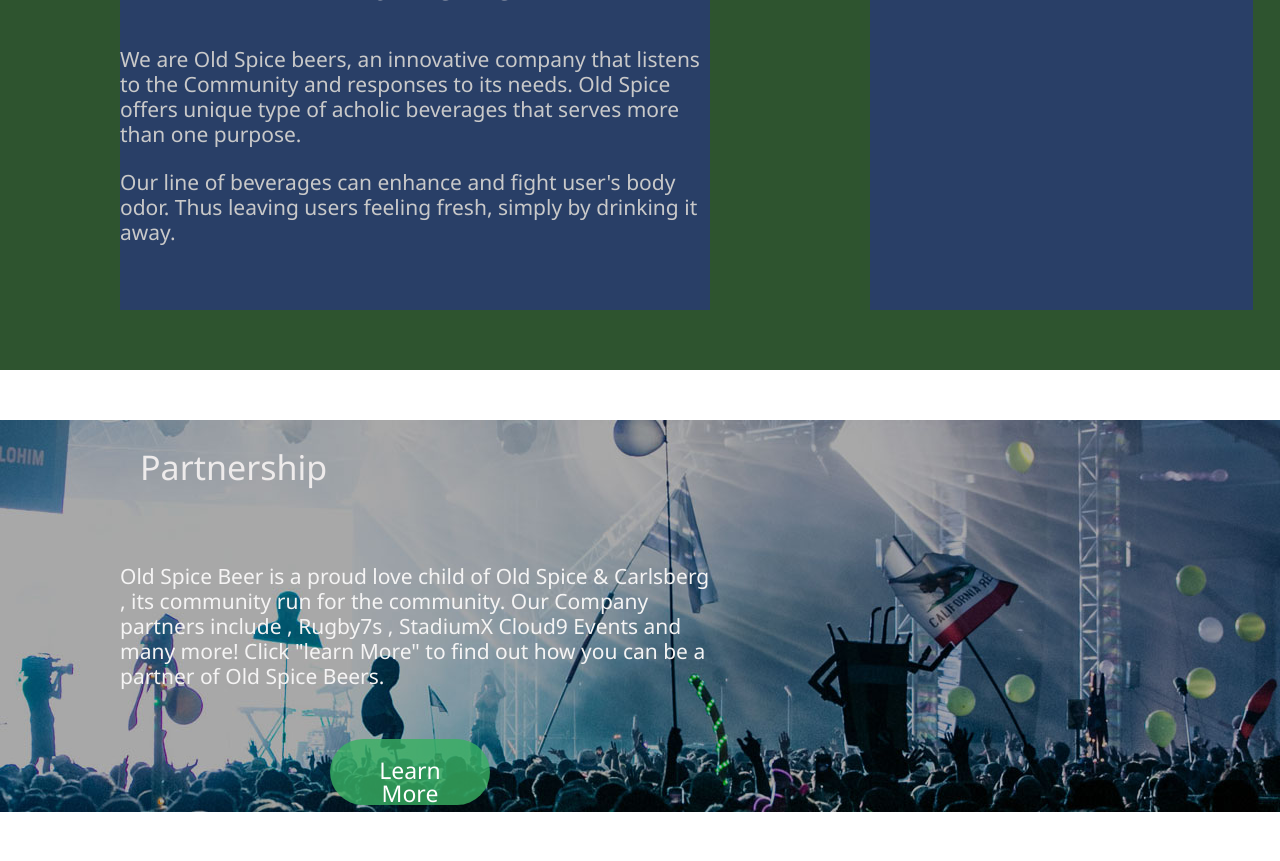
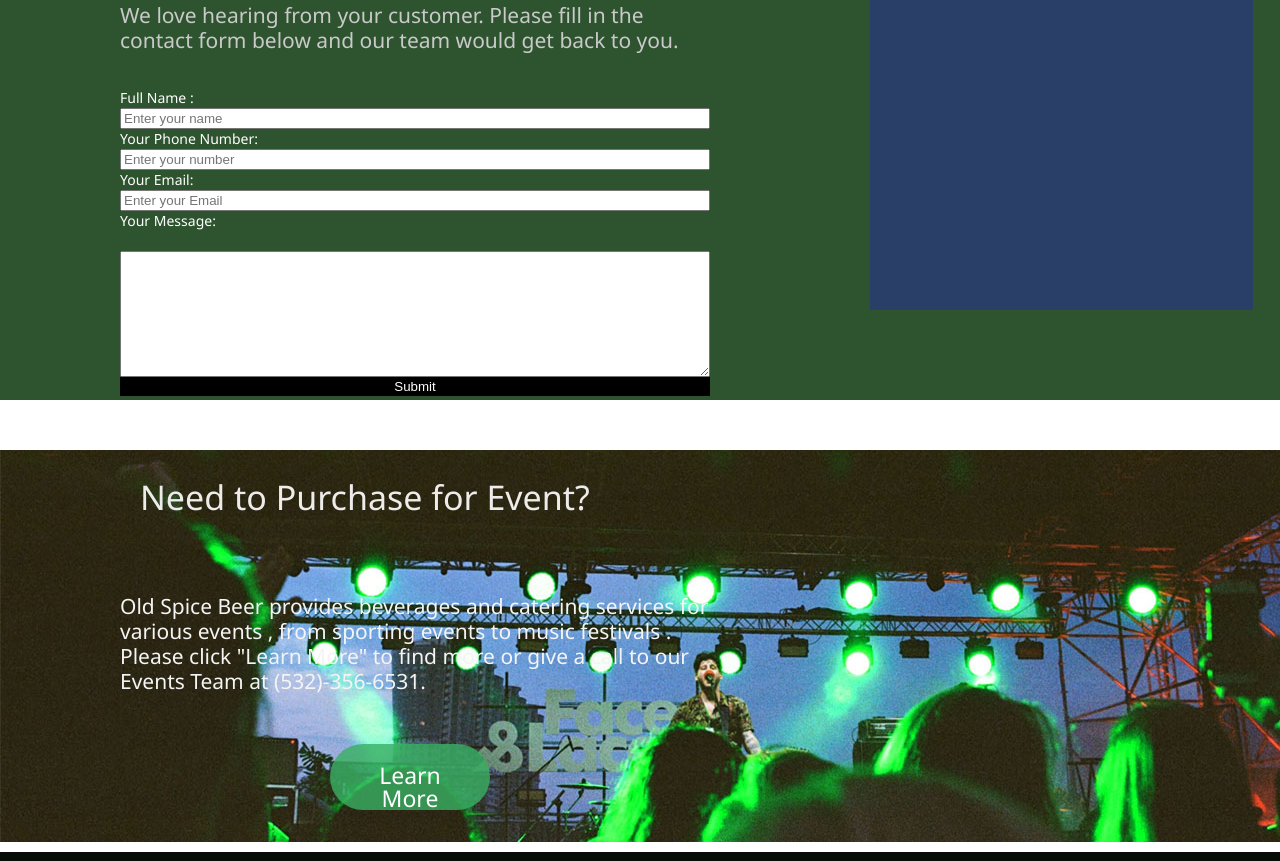
Before and after one commit to jagdeepsgill888/singh_jagdeep_fip, a plain HTML site: page contact.html in a window 1280 px wide. Shown: the part 799-1660 px from the top of the page. Drawn offline with Linux system fonts and the light colour scheme.

Commit message:
Updating css and contact.html after adding contact form

```diff
--- a/contact.html
+++ b/contact.html
@@ -27,51 +27,46 @@
 			 <h2>Contact Us</h2></section>
 	 </div>
 
-	 <section id="aboutWho">
-		 <h2 class="hidden">Who Are We</h2>
-		  <section id="aboutWhoText"><h2>Who Are We</h2>
-			 <P>We are Old Spice beers, an innovative company that listens to the
-				 Community and responses to its needs. Old Spice offers unique type of
-				 acholic beverages that serves more than one purpose.</P>
+	 <section id="contactUs">
+		 <h2 class="hidden">How to Contact</h2>
+		  <section id="contactText"><h2>Have a Question or need assistance?</h2>
+			 <P>We love hearing from your customer. Please
+      fill in the contact form below and our team would get back to you.</P>
 
-				 <p>Our line of beverages can enhance and fight user's body odor. Thus
-          leaving users feeling fresh, simply by drinking it away.</p>
+			<form id="contactForm" action="form.php" method="post">
+									 <label for="name">Full Name :</label>
+									 <input type="text" required id="name" name="fullName" size="30" placeholder="Enter your name">
+
+									 <label for="phone">Your Phone Number:</label>
+                  <input type="tel" id="phone" name="phone" size="30" placeholder="Enter your number" >
+
+
+									 <label for="email">Your Email:</label>
+									 <input type="email" required id="email" size="30" placeholder="Enter your Email">
+
+									 <label for="comments">Your Message:</label><br />
+									 <textArea name="comments" id="comments" required cols="50" rows="8"></textArea>
+
+
+									 <input id="submit" type="submit" value="Submit">
+					 </form>
 		   </section>
 
-		 <section id="aboutWhoImg"><p>Beer Image</p></section>
+		 <section id="contactImg"><p>Beer Image</p></section>
 	 </section>
 
-	 <section id="partnership">
-		 <section id="partnershipText">
-		 <h2>Partnership</h2>
-		 <p>Old Spice Beer is a proud love child of Old Spice & Carlsberg , its  community
-     run for the community. Our Company partners include , Rugby7s , StadiumX
-     Cloud9 Events and many more! Click "learn More" to find out how you can be
-      a partner of Old Spice Beers.</p>
+	 <section id="contactPartner">
+		 <section id="contactPartnerText">
+		 <h2>Need to Purchase for Event? </h2>
+		 <p>Old Spice Beer provides beverages and catering services for various
+     events , from sporting events to music festivals . Please click "Learn
+     More" to find  more or give a call to our Events Team at
+      (532)-356-6531.</p>
 			 <a href="#" class="buttonPartnership transBack">Learn More</a>
 		 </section>
 	 </section>
 
-	 <div id="aboutAwards">
-		<section id="AwardsText">
-			<h3>Awards</h3>
-		</section>
-	 </div>
-
-		<div id="theAwards">
-		<section id="award1"><h3 class="hidden">StartUp Award 2</h3>
-			<a href="#"><img src="assets/starup_logo_colour.svg" alt="Canada StartUp logo"></a>
-    </section>
-
-    <section id="award2"><h3 class="hidden">F&B Award 2</h3>
-		<a href="#"><img src="assets/f_B_logo.svg" alt="F&B logo"></a></section>
-
-
-		<section id="award3"><h3 class="hidden"> london Beer Award </h3>
-		<a href="#"><img src="assets/OntarioBeer_edit2_outlined_logo.svg" alt="London Beer"></a></section>
-
-
-	</div>  <!-- end of manin contents -->
+	   <!-- end of manin contents -->
 
 	<footer>
 		<div id="upperFooter">
--- a/css/main.css
+++ b/css/main.css
@@ -1041,3 +1041,121 @@ width: 1250px;
  padding-top: 10px;
  text-align: center;
 }
+
+
+#contactUs
+{
+	padding-bottom: 40px;
+	display: flex;
+	flex-direction: row;
+  justify-content: flex-start;
+  background: #2E542F;
+	height: 480px;
+}
+
+#contactUs h2
+{
+  margin-top: 10px;
+  padding: 20px;
+  font-size: 34px;
+  color: #EEEBEB;
+	text-align: center;
+}
+
+#contactUs p
+{
+	margin-top: 5px;
+	font-size: 21px;
+	line-height: 25px;
+	color: #C9C9C9;
+	text-align: left;
+}
+
+
+#contactText
+{
+	width: 590px;
+  height: 475px;
+  margin-left: 120px;
+  margin-bottom: 50px;
+
+}
+
+#contactImg
+{
+	margin-left: 160px;
+  margin-top: 60px;
+  margin-right: 60px;
+  margin-bottom: 50px;
+	width: 383px;
+  height: 370px;
+  background: #293F67;
+}
+
+
+#contactPartner
+{
+	padding-bottom: 40px;
+	display: flex;
+	flex-direction: row;
+  justify-content: flex-start;
+  background: #2E542F;
+	margin-top: 10px;
+	height: 392px;
+	margin-bottom: 10px;
+	background: url(../images/contact_partner.jpg) no-repeat bottom;
+}
+
+#contactPartnerText
+{
+	width: 590px;
+  height: 370px;
+  margin-top: 40px;
+  margin-left: 120px;
+  margin-bottom: 50px;
+}
+
+#contactPartnerText h2
+{
+  margin-top: 10px;
+  padding: 20px;
+  font-size: 34px;
+  color: #EEEBEB;
+	text-align: left;
+}
+
+#contactPartnerText p
+{
+	margin-top: 60px;
+	font-size: 21px;
+	line-height: 25px;
+	color: #F5F4F4;
+	text-align: left;
+}
+
+
+
+#contactForm {
+  margin-top:35px;
+	display: flex;
+	flex-direction:column;
+	justify-content: space-between;
+	line-height: 20px;
+	color: #fff;
+
+}
+
+
+#submit {
+
+  color: #FFF;
+
+  background-color: #000;
+
+  border: 1px solid #000;
+}
+
+#rightArea {
+  width: 360px;
+  margin-left: 90px;
+}
```
